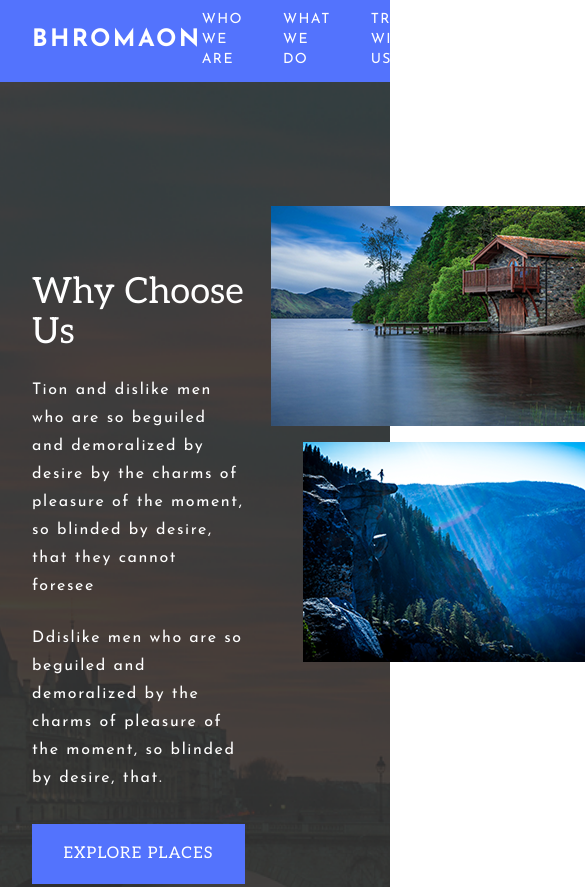
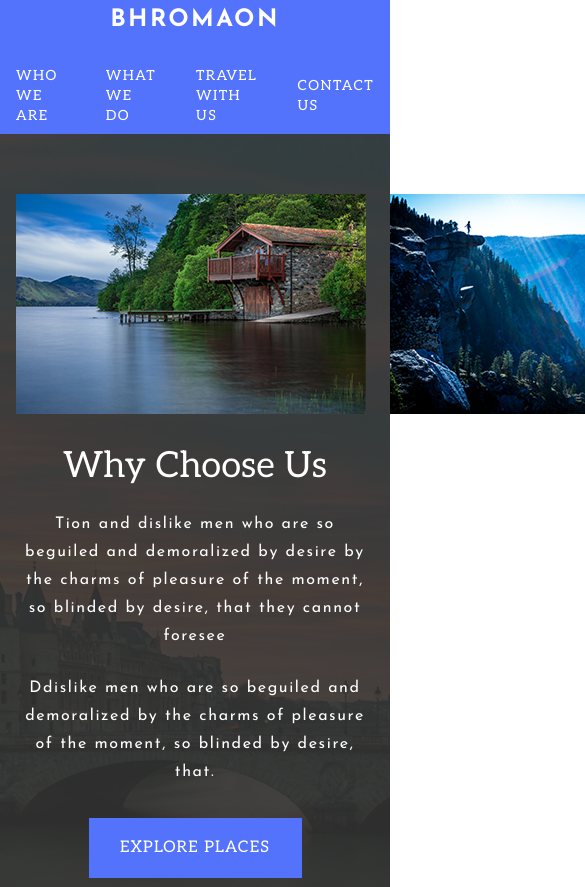
Before and after one commit to DmytroMyskov/exam-1, a plain HTML site: page index.html in a window 390 px wide. Shown: the part 846-1733 px from the top of the page, 585 px wide, since content can reach past the window. Drawn offline with Linux system fonts and the light colour scheme.

Commit message:
add something

```diff
--- a/style.css
+++ b/style.css
@@ -193,6 +193,7 @@ main {
             }
 
             a {
+              font-family: var(--secondary-font);
               font-size: 14px;
               font-weight: 400;
               line-height: 20px;
@@ -275,6 +276,9 @@ main {
   }
 
   .steps {
+    background-image: url(images/line.svg);
+    background-repeat: no-repeat;
+    background-position: 50% 50px;
     height: 306px;
     background-color: #333333;
     display: flex;
@@ -291,6 +295,7 @@ main {
         flex-direction: column;
         align-items: center;
         gap: 16px;
+        background-color: #333333;
 
         span {
           font-family: var(--secondary-font);
@@ -634,3 +639,73 @@ footer {
     }
   }
 }
+
+@media (max-width: 890px) {
+  main {
+    .nav {
+      div {
+        height: 136px;
+        padding-inline: 16px;
+        display: flex;
+        flex-direction: column;
+        gap: 32px;
+        justify-content: center;
+
+        nav {
+          ul {
+            li {
+              height: unset;
+            }
+          }
+        }
+      }
+    }
+
+    .choice {
+      height: unset;
+      display: flex;
+      flex-direction: column-reverse;
+      gap: 32px;
+      padding: 60px 16px;
+
+      .images {
+        width: 100%;
+        height: 100%;
+        display: flex;
+        flex-direction: row;
+        justify-content: space-around;
+        gap: 24px;
+
+        .left {
+          translate: unset;
+        }
+      }
+
+      .content {
+        padding-block: unset;
+        text-align: center;
+      }
+    }
+
+    .steps {
+      height: unset;
+      padding-block: 60px;
+
+      ul {
+        display: flex;
+        flex-direction: column;
+        gap: 60px;
+      }
+    }
+  }
+
+  .spain {
+    .image {
+      height: 588px;
+
+      .content {
+        width: 720px;
+        height: 348px;
+      }
+    }
+  }
```
Also changed, not shown: index.html (+6 -0 lines), images/line.svg (added).
